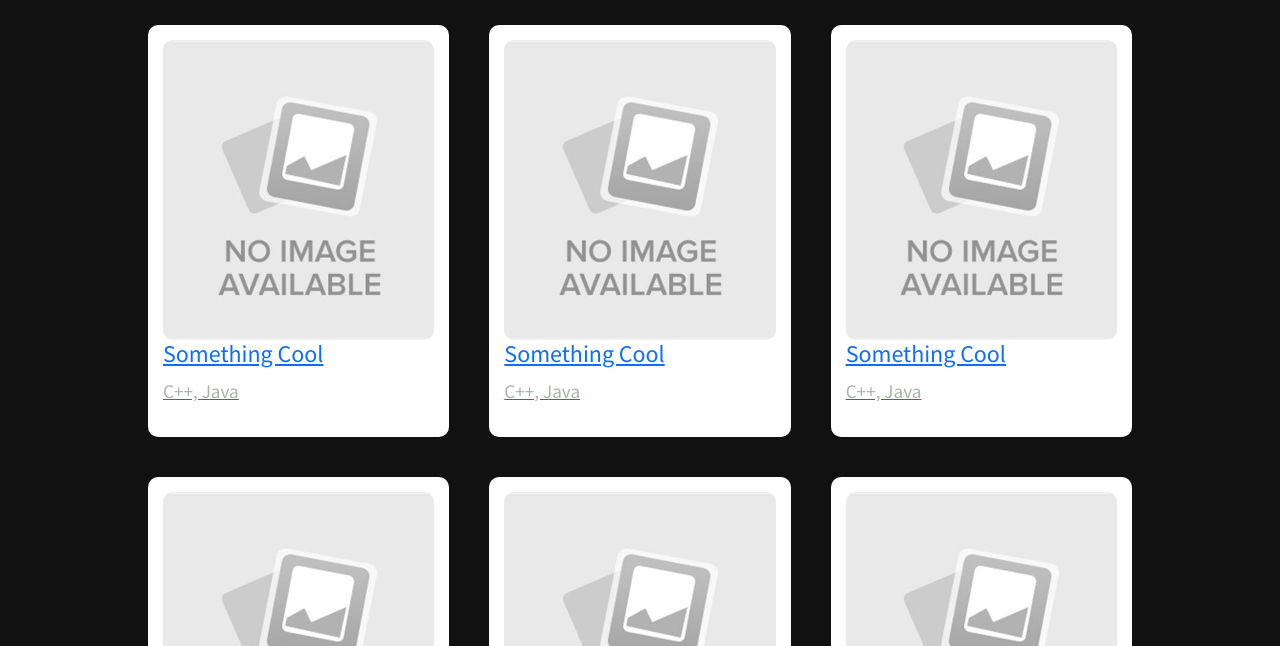
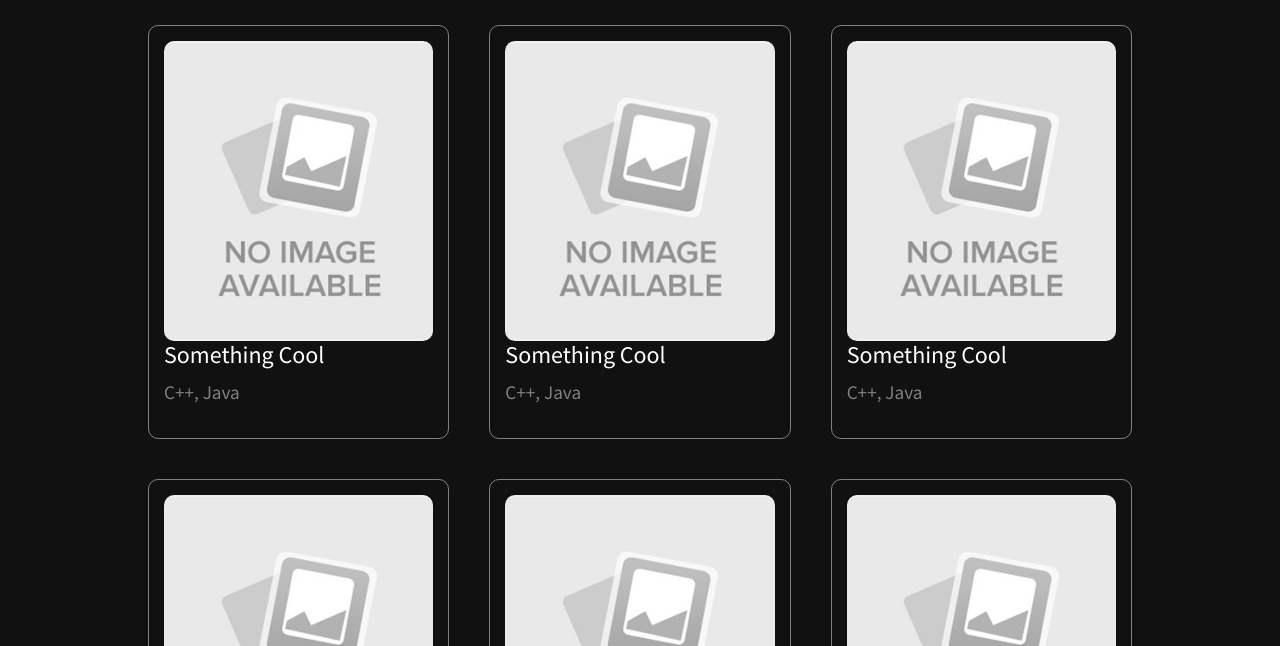
Before and after one commit to jennykim515/jennykim515.github.io, a plain HTML site: page index.html in a window 1280 px wide. Shown: the part 154-800 px from the top of the page. Drawn offline with nearby package versions, Linux system fonts and the light colour scheme.

Commit message:
Update main.css

```diff
--- a/personal_website/style/main.css
+++ b/personal_website/style/main.css
@@ -1,4 +1,5 @@
 @import url('https://fonts.googleapis.com/css2?family=Source+Sans+Pro&display=swap');
+
 body {
     font-family: 'Source Sans Pro', sans-serif;
     margin: 0;
@@ -6,16 +7,20 @@ body {
     background-color: #111111;
     color: white;
 }
+
 h1 {
     color: #feb2b7;
 }
+
 p {
     font-size: 1.2em;
     color: #b0b0b0;
 }
+
 * {
     box-sizing: border-box;
 }
+
 .bio {
     width: 60%;
     margin: auto;
@@ -37,10 +42,12 @@ p {
     background-color: #ddd;
     border-radius: 15px;
     overflow: hidden;
-  }
+}
+
 #skill-section {
     padding: 20px;
 }
+
 .skills {
     padding: 10px 0px;
     text-align: right;
@@ -54,7 +61,6 @@ p {
 .java{width: 40%; background-color: rgb(244, 122, 142);}
 .c{width: 90%; background-color: rgb(244, 122, 142);}
 
-
 /* FOOTER */
 footer {
     text-align: center;
@@ -63,9 +69,8 @@ footer {
     position: relative;
     /* background-color: pink; */
 }
-/*
-PROJECTS
-*/
+
+/* PROJECTS */
 .img-frame img {
     width: 100%;
     height: 100%;
@@ -75,29 +80,43 @@ PROJECTS
 .project {
     display: flex;
     justify-content: center;
+    text-decoration: none;
 }
 .project:hover .frame {
-    box-shadow: 5px 5px 5px gray;
+    box-shadow: 5px 5px 5px rgb(77, 77, 77);
 }
 
 .frame {
     width: 100%;
     border-radius: 10px;
-    background-color: white;
+    background-color: #111111;
+    border: 1px solid gray;
     padding: 15px;
     margin: 20px 8px;
 }
+
 .img-frame {
     /* border: 2px solid pink; */
     width: 100%;
     height: 300px;
     overflow: hidden;
 }
+
 .container-fluid {
     width: 80%;
 }
+
+.desc h4 {
+    padding: 0;
+    color: white;
+}
+
+.desc p {
+    color: gray;
+}
+
+
 /* NAVBAR from: https://codepen.io/WebDevSimplified/pen/LqKQRK */
-
 .navbar {
     display: flex;
     position: relative;
@@ -139,8 +158,6 @@ PROJECTS
 .navbar-links li a:hover {
     color: rgb(241, 103, 126);
 }
-
-
 
 .toggle-button {
     position: absolute;
```
